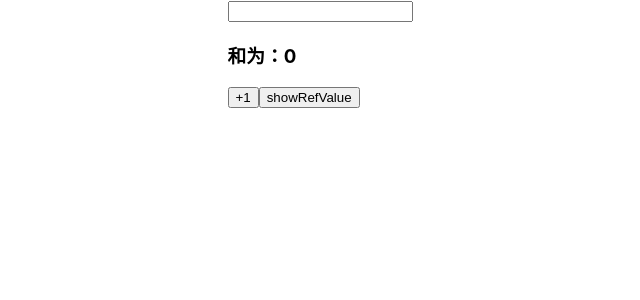
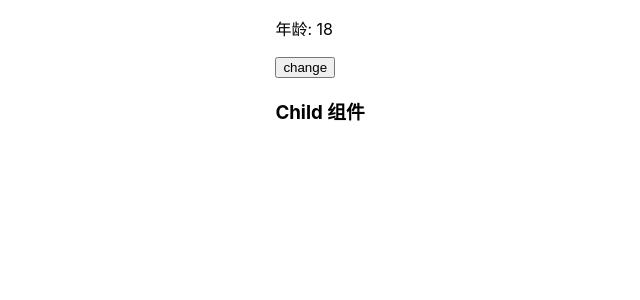
Before and after one commit to ErXun/react-demo, a React (Create React App) app: page / in a window 1280 px wide. Shown: the top 300 px of the page, without its empty margins (320-960 px from the left). Built offline with nearby package versions, Linux system fonts and the light colour scheme.

Commit message:
context,PureComponent 的学习

```diff
--- a/src/App.js
+++ b/src/App.js
@@ -5,7 +5,7 @@ import './App.css';
 // import StudyRouter from './components/StudyRouter';
 // import Demo from './components/Hooks/useState';
 // import Demo from './components/Hooks/useEffect';
-import Demo from './components/Hooks/useRef';
+import Demo from './components/react 扩展/PureComponent';
 
 
 
--- /dev/null
+++ b/src/components/react 扩展/PureComponent.jsx
@@ -0,0 +1,45 @@
+import React, { Component, PureComponent } from 'react'
+
+
+
+
+export default class PureComponentEx extends PureComponent {
+
+  state = {
+    age: 18,
+  }
+
+  change = () => {
+    this.setState({
+      age: 20
+    })
+  }
+  // shouldComponentUpdate(nextProps, nextState) {
+  //   console.log(`nextProps`, nextProps)
+  //   console.log(`nextState`, nextState, this.state.age)
+  //   return true
+  // }
+
+  render() {
+    console.log('PureComponent---render')
+    return (
+      <div>
+        <p>年龄: <span>{this.state.age}</span></p>
+        <button onClick={this.change}>change</button>
+        <Child />
+      </div>
+    )
+  }
+}
+
+
+class Child extends PureComponent {
+  render() {
+    console.log('child---render')
+    return (
+      <div>
+        <h3>Child 组件</h3>
+      </div>
+    )
+  }
+}
```
Also changed, not shown: src/components/react 扩展/context.jsx (added, +66 -0 lines), src/components/react 扩展/useEffect.jsx (renamed from src/components/Hooks/useEffect.jsx), src/components/react 扩展/useRef.jsx (renamed from src/components/Hooks/useRef.jsx), src/components/react 扩展/useState.jsx (renamed from src/components/Hooks/useState.jsx), 1 other file (tests, documents, lock files or other folders).
